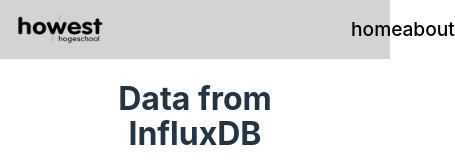
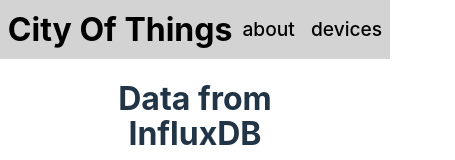
Before and after one commit to Michielez/city-of-things-client, a Vue app: page / in a window 390 px wide. Shown: the top 160 px of the page, 455 px wide, since content can reach past the window. Built offline with nearby package versions, Linux system fonts and the light colour scheme; no server answers.

Commit message:
make top bar responsive

```diff
--- a/src/components/Navbar.vue
+++ b/src/components/Navbar.vue
@@ -4,22 +4,28 @@
 
 <template>
   <nav>
-    <img src="../assets/images/howest-hogeschool-logo.png" alt="">
+    <h1>City Of Things</h1>
     <div class="routes">
-        <router-link to="/">home</router-link>
         <router-link to="/about">about</router-link>
+        <router-link to="/devices">devices</router-link>
     </div>
   </nav>
 </template>
 
 <style scoped>
+h1 {
+    margin-left: 2vw;
+    font-size: 200%;
+    color: black;
+}
+
 nav {
     display: flex;
     width: 100vw;
     height: 7vh;
     background-color: lightgray;
     padding: 0;
-
+    justify-content: space-between;
     align-items: center;
 }
 
@@ -29,12 +35,10 @@
 }
 
 .routes {
-    width: 10vw;
     display: flex;
+    gap: 1rem;
     justify-content: space-around;
-    margin-right: 0;
-    margin-left: auto;
-
+    margin-right: 2vw;
 }
 
 a {
```
